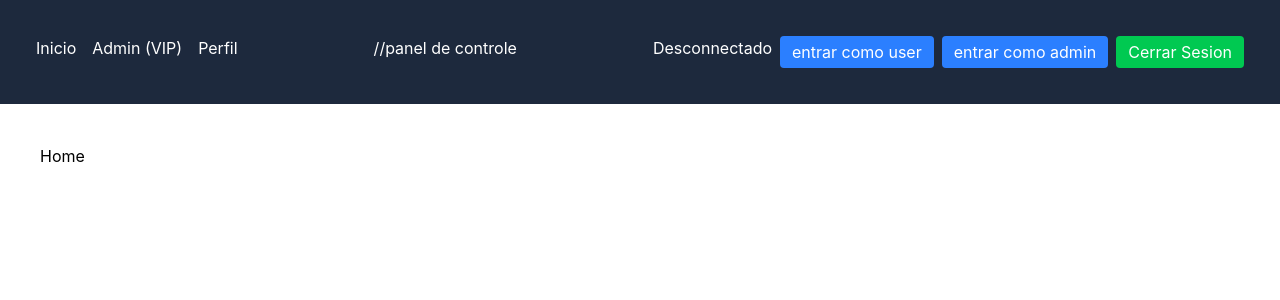
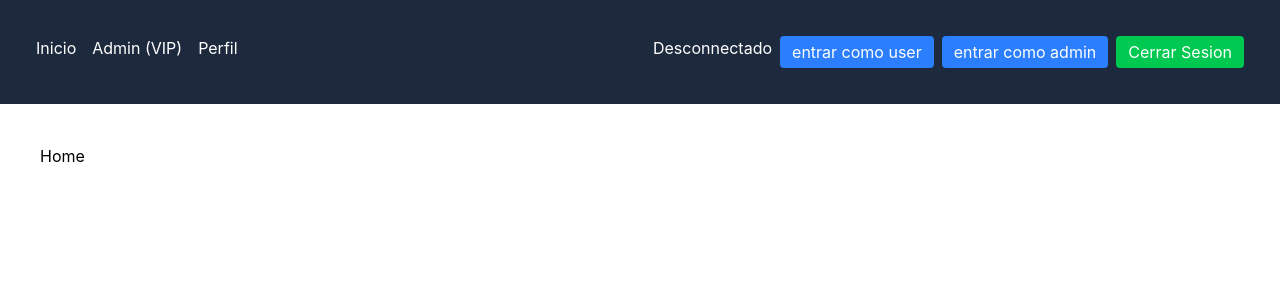
Before and after one commit to boukhrisshayat3-prog/Acceso-por-Rol, a React (Vite) app: page / in a window 1280 px wide. Shown: the top 300 px of the page. Built offline with nearby package versions, Linux system fonts and the light colour scheme.

Commit message:
Remove unnecessary comment in App component and improve user greeting display

```diff
--- a/src/App.tsx
+++ b/src/App.tsx
@@ -34,7 +34,7 @@ function App() {
           <Link to="/perfil">Perfil</Link>
 
         </div>
-        //panel de controle
+
         <div className='flex gap-2 item-center'>
           <span>{user ? `Hola, ${user.name} (${user.role})` : 'Desconnectado'}</span>
           <button className={`px-3 py-1 rounded ${user?.role === 'user' ? 'bg-green-500': 'bg-blue-500'}`} onClick={loginUser}>
```
